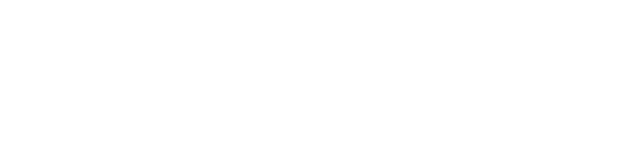
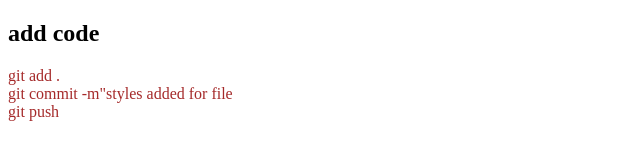
Before and after one commit to Ambia31/fst-repo, a plain HTML site: page index.html in a window 1280 px wide. Shown: the whole page, without its empty margins (0-640 px from the left). Drawn offline with Linux system fonts and the light colour scheme.

Commit message:
added header

```diff
--- a/index.html
+++ b/index.html
@@ -8,6 +8,12 @@
     <link rel="stylesheet"  href="sty.css">
 </head>
 <body>
+    <h2> add code</h2>
+    <p>git add .
+        <br>
+        git commit -m"styles added for file<br>
+        git push
+    </p>
 
 </body>
 </html>
```
